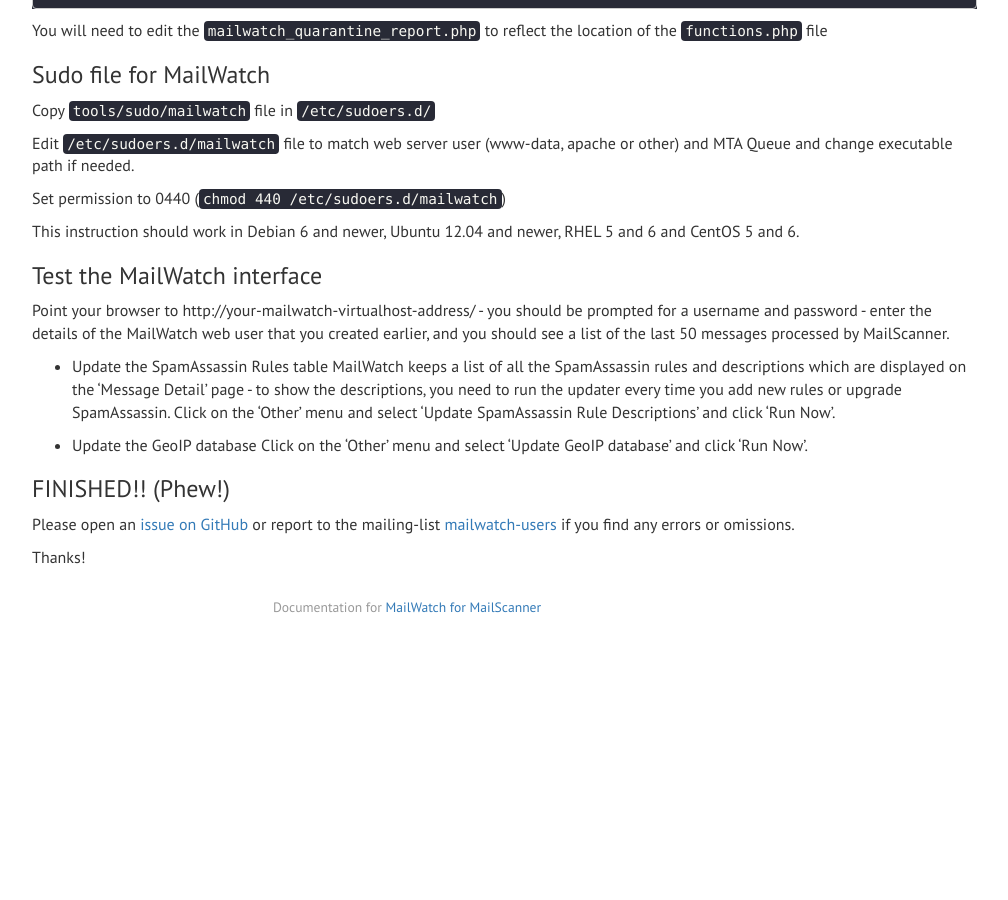
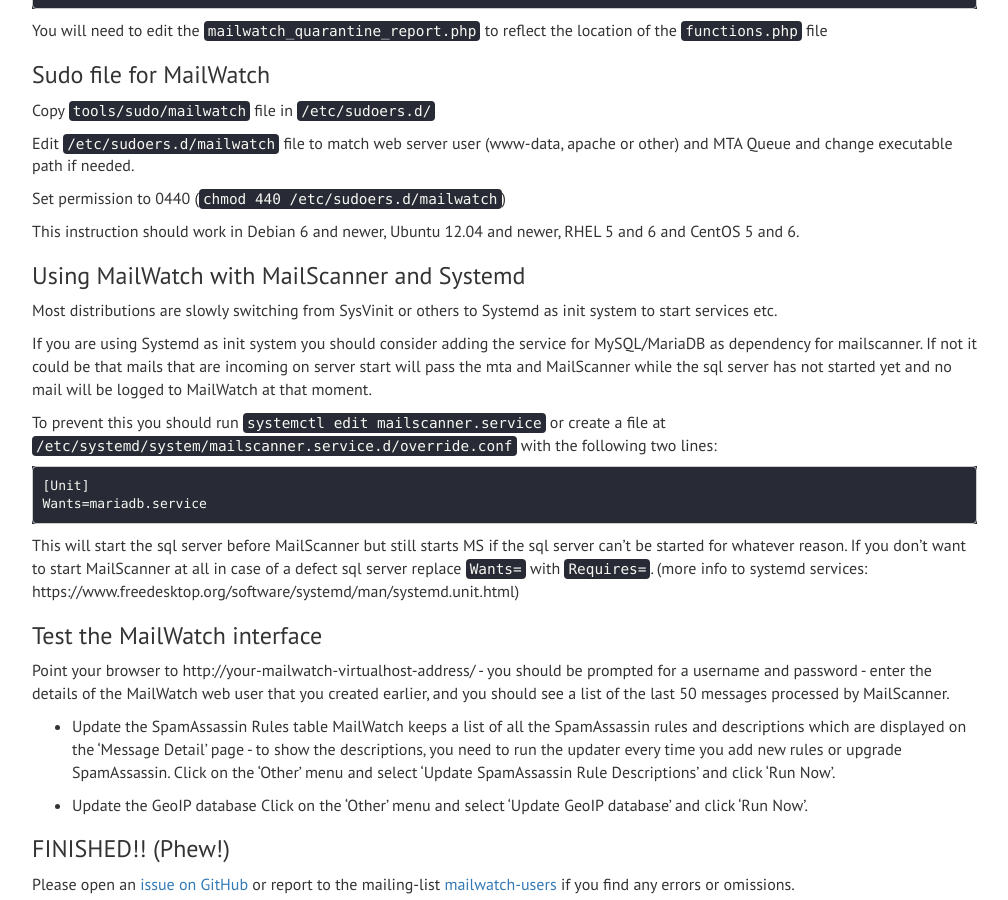
Before and after one commit to mailwatch/mailwatch-docs, a Jekyll site: the page built from _posts/2017-03-23-installing.md, in a window 1280 px wide and 900 px high, scrolled down 6448 px. Shown: the whole window, without its empty margins (233-1241 px from the left). Built offline with Jekyll 4.4.1, drawn with Linux system fonts in a browser that asks for light colours; nearby versions of some CDN libraries; before the commit the page ends 7086 px from its top, so only the background shows below that.

Commit message:
Notice Systemd dependency on mysql/mariadb for mailscanner

````diff
--- a/_posts/2017-03-23-installing.md
+++ b/_posts/2017-03-23-installing.md
@@ -375,6 +375,20 @@ Set permission to 0440 (`chmod 440 /etc/sudoers.d/mailwatch`)
 
 This instruction should work in Debian 6 and newer, Ubuntu 12.04 and newer, RHEL 5 and 6 and CentOS 5 and 6.
 
+### Using MailWatch with MailScanner and Systemd
+Most distributions are slowly switching from SysVinit or others to Systemd as init system to start services etc.
+
+If you are using Systemd as init system you should consider adding the service for MySQL/MariaDB as dependency for mailscanner. If not it could be that mails that are incoming on server start will pass the mta and MailScanner while the sql server has not started yet and no mail will be logged to MailWatch at that moment.
+
+To prevent this you should run `systemctl edit mailscanner.service` or create a file at `/etc/systemd/system/mailscanner.service.d/override.conf` with the following two lines:
+```
+[Unit]
+Wants=mariadb.service
+```
+
+This will start the sql server before MailScanner but still starts MS if the sql server can't be started for whatever reason. If you don't want to start MailScanner at all in case of a defect sql server replace `Wants=` with `Requires=`.
+(more info to systemd services: https://www.freedesktop.org/software/systemd/man/systemd.unit.html)
+
 ### Test the MailWatch interface
 
 Point your browser to http://your-mailwatch-virtualhost-address/ - you should be prompted for a username and password - enter the details of the MailWatch web user that you created earlier, and you should see a list of the last 50 messages processed by MailScanner.
````
